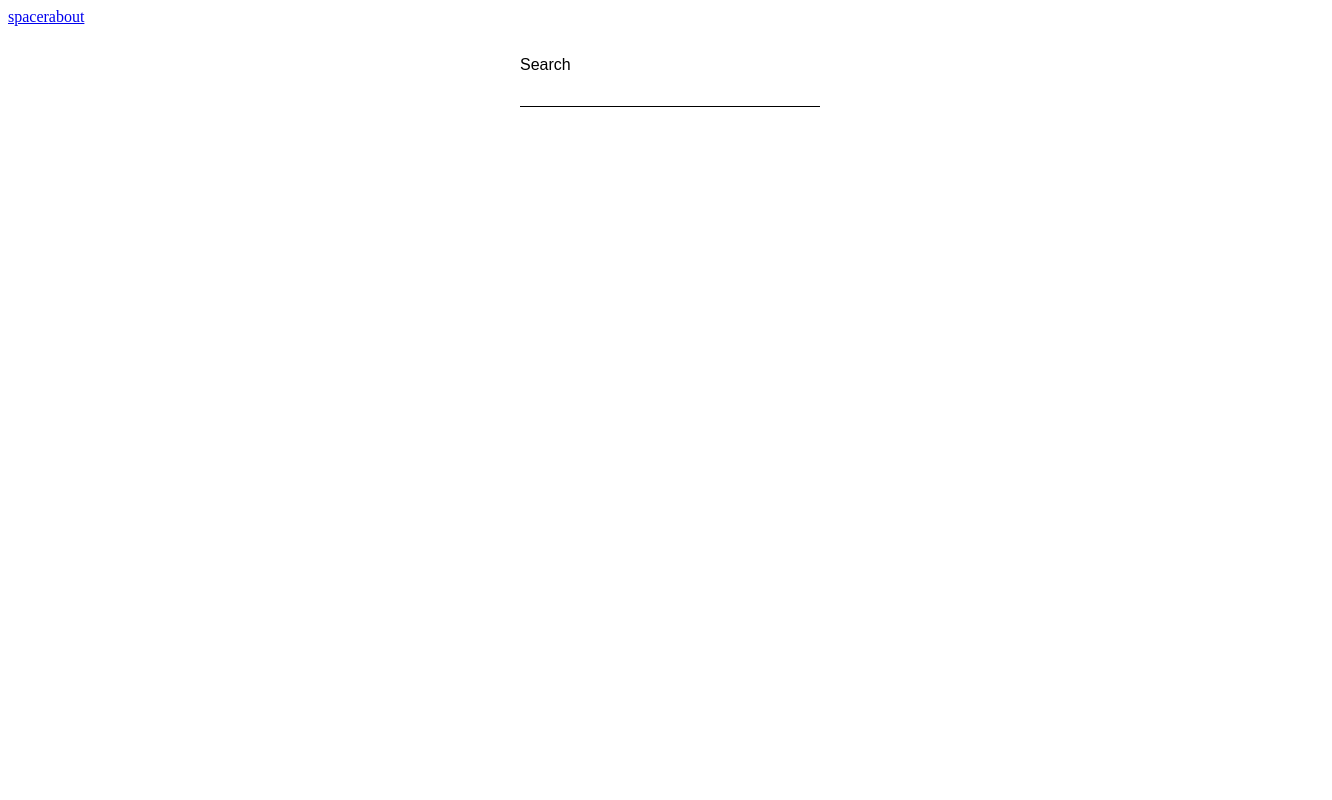
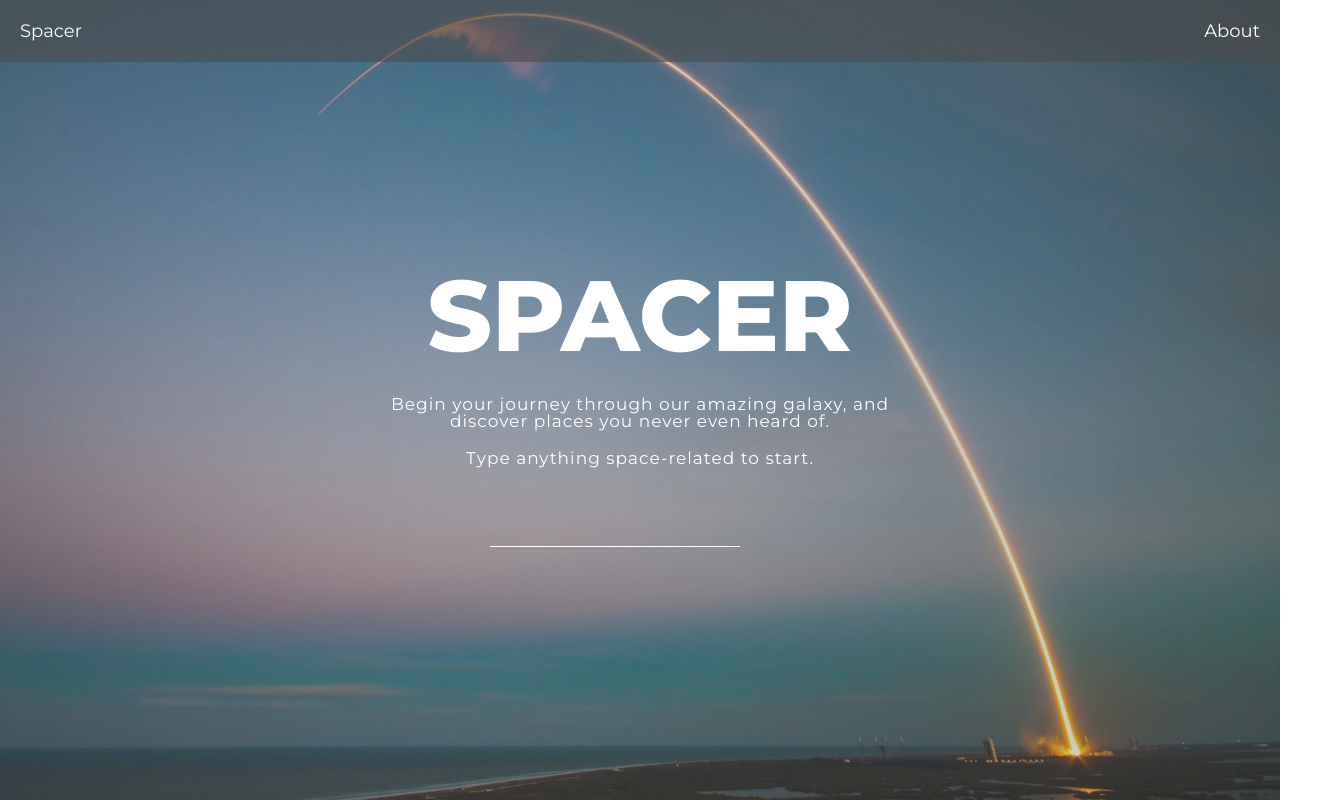
Before and after one commit to krzychu700/spacer-vue, a Vue app: page / in a window 1280 px wide. Shown: the whole page, 1332 px wide, since content can reach past the window. Built offline with nearby package versions, Linux system fonts and the light colour scheme.

Commit message:
files restructurization

```diff
--- a/src/App.vue
+++ b/src/App.vue
@@ -1,9 +1,42 @@
 <template>
-  <div class="app">
-    <div class="nav">
-      <router-link to="/">spacer</router-link>
-      <router-link to="/about">about</router-link>
+  <div :class="$style['app']">
+    <div :class="$style['nav']">
+      <router-link to="/">Spacer</router-link>
+      <router-link to="/about">About</router-link>
     </div>
     <router-view />
   </div>
 </template>
+
+<style module lang="scss">
+@import url('https://fonts.googleapis.com/css?family=Montserrat:300,400,600,800');
+  * {
+    box-sizing: border-box;
+    -webkit-font-smoothing: antialiased;
+    -moz-osx-font-smoothing: grayscale;
+  }
+
+  body {
+    font-family: 'Montserrat', sans-serif;
+    margin: 0;
+    padding: 0;
+  }
+
+  .nav {
+    position: fixed;
+    top: 0;
+    left: 0;
+    width: 100%;
+    display: flex;
+    justify-content: space-between;
+    align-items: center;
+    padding: 20px;
+    background-color: rgba(75, 75, 75, 0.6);
+
+    a {
+      text-decoration: none;
+      color: white;
+      font-size: 18px;
+    }
+  }
+</style>
--- /dev/null
+++ b/src/components/Claim.vue
@@ -0,0 +1,50 @@
+<template>
+  <div :class="$style['claimContainer']">
+    <h1 :class="$style['claim']">SPACER</h1>
+    <p :class="$style['subclaim']">
+      Begin your journey through our amazing galaxy,
+      and discover places you never even heard of.
+    </p>
+    <p :class="$style['subclaim']">Type anything space-related to start.</p>
+  </div>
+</template>
+
+<script>
+export default {
+  name: 'Claim',
+};
+</script>
+
+<style module lang="scss">
+.claimContainer {
+  display: flex;
+  text-align: center;
+  flex-direction: column;
+  justify-content: center;
+  align-items: center;
+  color: white;
+
+  .claim {
+    font-size: 50px;
+    margin: 0;
+    @media (min-width: 768px) {
+      font-size: 80px;
+    }
+    @media (min-width: 1024px) {
+      font-size: 100px;
+    }
+  }
+  .subclaim {
+    margin: 20px 0 0 0;
+    font-size: 13px;
+    font-weight: 400;
+    @media (min-width: 768px) {
+      font-size: 17px;
+      width: 500px;
+      line-height: 1;
+      letter-spacing: 1px;
+    }
+  }
+}
+
+</style>
--- /dev/null
+++ b/src/components/HeroImage.vue
@@ -0,0 +1,31 @@
+<template>
+  <div :class="$style['heroImage']" />
+</template>
+<script>
+export default {
+  name: 'HeroImage',
+};
+</script>
+<style module lang="scss">
+  .heroImage {
+    position: fixed;
+    top: 0;
+    z-index: -1;
+    width: 100%;
+    height: 100vh;
+    background-image: url('../assets/heroimage.jpg');
+    background-repeat: no-repeat;
+    background-size: cover;
+    background-position: 80% 0%;
+  }
+  .heroImage::after {
+    content: '';
+    background: rgba(0,0,0, .2);
+    position: absolute;
+    top: 0;
+    left: 0;
+    z-index: 1;
+    width: 100%;
+    height: 100vh;
+  }
+</style>
--- /dev/null
+++ b/src/components/SearchInput.vue
@@ -0,0 +1,77 @@
+<template>
+  <div :class="$style['inputContainer']">
+    <input
+      id="search"
+      name="search"
+      :class="$style['inputContainer__input']"
+      :searchingValue="value"
+      @input="handleChange"
+    />
+  </div>
+</template>
+
+<script>
+export default {
+  name: 'SearchInput',
+  props: {
+    value: {
+      type: String,
+      required: true,
+    },
+    searchingValue: {
+      type: String,
+      required: true,
+    },
+    dark: {
+      type: Boolean,
+      default: false,
+    },
+  },
+  methods: {
+    handleChange(e) {
+      this.$emit('input', e.target.value);
+    },
+  },
+};
+</script>
+
+<style module lang="scss">
+    .inputContainer {
+      display: flex;
+      flex-direction: column;
+      width: 300px;
+      font-family: Montserrat, sans-serif;
+
+      .inputContainer__input {
+        margin-top: 50px;
+        display: flex;
+        width: 250px;
+        color: white;
+        text-align: center;
+        font-size: 18px;
+        font-weight: 300;
+        height: 30px;
+        border: 0;
+        background: none;
+        border-bottom: 1px solid white;
+        transition: box-shadow .3s ease-out;
+
+        &:focus {
+          outline: none;
+          box-shadow: 0 10px 20px -8px rgba(255,255,255, .5);
+        }
+
+        @media (min-width: 1024px) {
+          font-weight: 400;
+        }
+      }
+    }
+
+  .dark {
+    color: #1e3d4a;
+    border-bottom-color: #1e3d4a;
+  }
+  .dark:focus {
+    box-shadow: 0 10px 20px -8px rgba(#1e3d4a, .2);
+  }
+</style>
--- a/src/views/About.vue
+++ b/src/views/About.vue
@@ -1,6 +1,6 @@
 <template>
-  <div class="about">
-    <h1>This is about</h1>
+  <div :class="$style['about']">
+    <h1>Creeated by K.Sz. based on <a href="https://www.youtube.com/watch?v=A2rEhxkFPDw" target="blank">this course</a></h1>
   </div>
 </template>
 
@@ -9,3 +9,13 @@ export default {
   name: 'About',
 };
 </script>
+
+<style module lang="scss">
+  .about {
+    height: 100vh;
+    width: 100%;
+    display: flex;
+    justify-content: center;
+    align-items: center;
+  }
+</style>
--- a/src/views/Search.vue
+++ b/src/views/Search.vue
@@ -1,20 +1,8 @@
 <template>
   <div :class="$style['search']">
-    <div :class="$style['inputContainer']">
-      <label for="search">Search</label>
-      <input
-        name="search"
-        id="search"
-        :class="$style['inputContainer__input']"
-        v-model="searchValue"
-        @input="handleInput"
-      />
-      <ul>
-        <li v-for="item in results" :key="item.data[0].nasa_id">
-          <p>{{ item.data[0].description}} </p>
-        </li>
-      </ul>
-    </div>
+    <Claim />
+    <SearchInput :searchingValue="searchValue" v-model="searchValue" @input="handleInput"/>
+    <HeroImage />
   </div>
 </template>
 
@@ -22,11 +10,15 @@
 <script>
 import axios from 'axios';
 import debounce from 'lodash.debounce';
+import HeroImage from '@/components/HeroImage.vue';
+import SearchInput from '@/components/SearchInput.vue';
+import Claim from '@/components/Claim.vue';
 
 const API = 'https://images-api.nasa.gov/search';
 
 export default {
   name: 'Search',
+  components: { Claim, SearchInput, HeroImage },
   data() {
     return {
       searchValue: '',
@@ -36,6 +28,7 @@ export default {
   methods: {
     // eslint-disable-next-line
     handleInput: debounce(function () {
+      console.log(this.searchValue);
       axios.get(`${API}?q=${this.searchValue}&media_type=image`).then((respone) => {
         this.results = respone.data.collection.items;
       }).catch((err) => {
@@ -52,22 +45,11 @@ export default {
     margin: 0;
     padding: 30px;
     width: 100%;
+    height: 100vh;
     display: flex;
     flex-direction: column;
     align-items: center;
-
-    .inputContainer {
-      display: flex;
-      flex-direction: column;
-      width: 300px;
-      font-family: Montserrat, sans-serif;
-
-      .inputContainer__input {
-        height: 30px;
-        border: 0;
-        border-bottom: 1px solid black;
-      }
-    }
+    justify-content: center;
   }
 
 </style>
```
Also changed, not shown: .eslintrc.js, src/assets/heroimage.jpg (added), src/assets/logo.svg (added).
